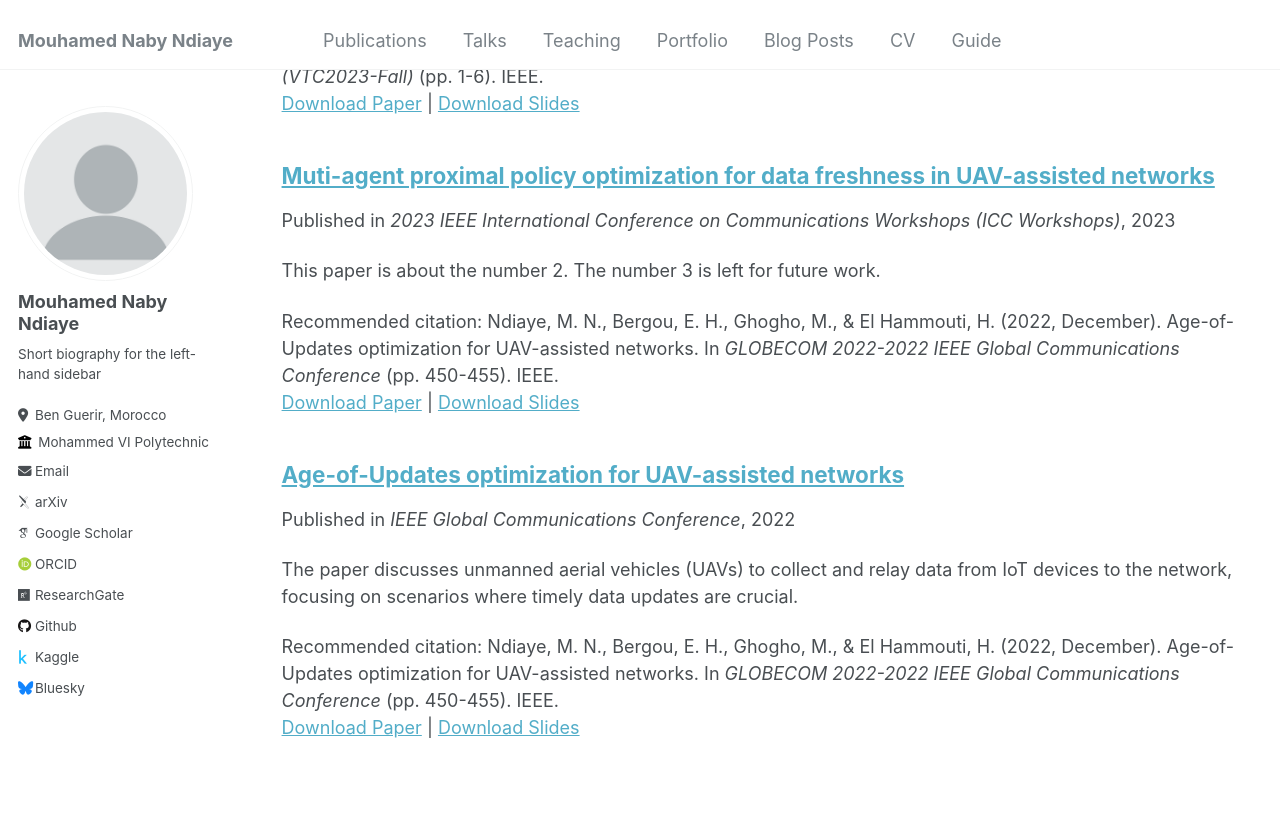
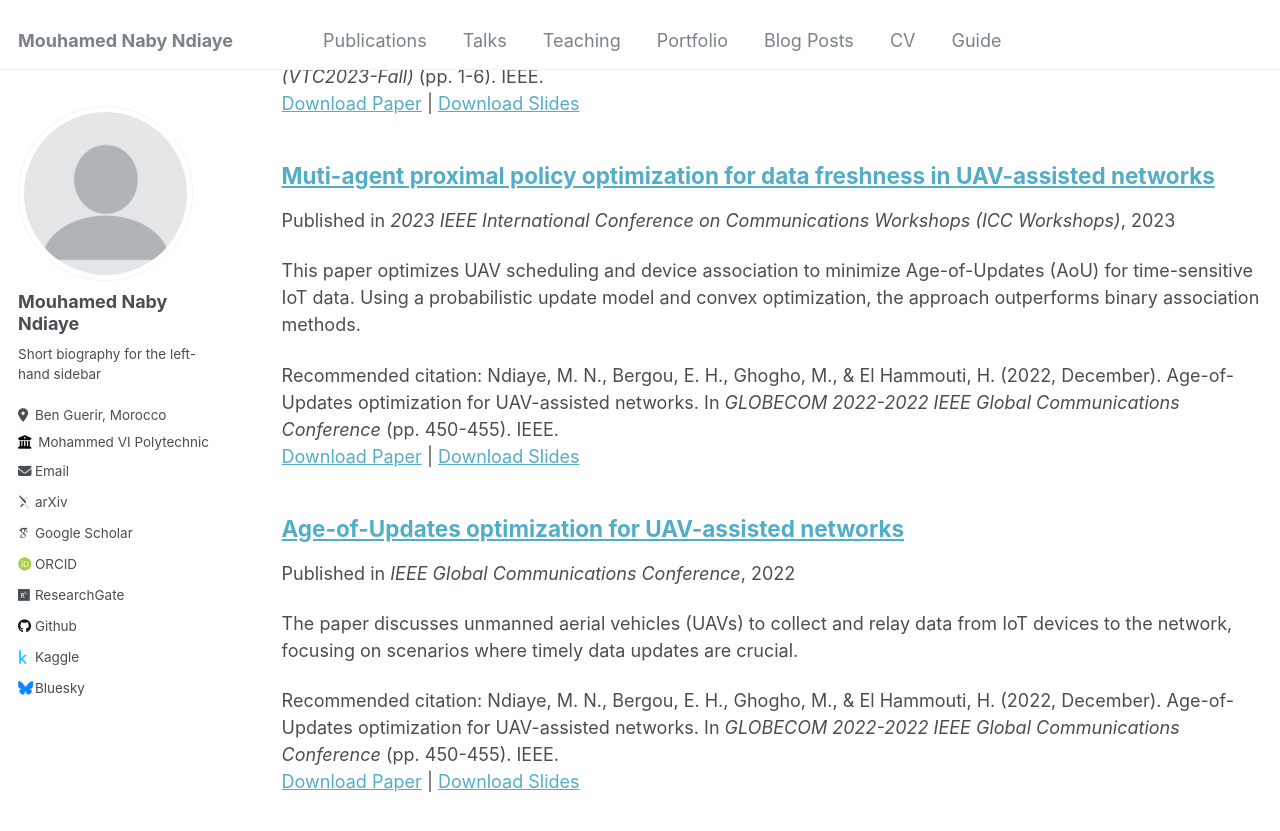
Before and after one commit to Nabzozifo/Nabzozifo.github.io, a Jekyll site: the page built from _pages/publications.md, in a window 1280 px wide and 900 px high, scrolled down 791 px. Shown: the top 831 px of the window. Built offline with Jekyll 4.4.1, drawn with Linux system fonts in a browser that asks for light colours; some web fonts are replaced.

Commit message:
Update 2010-10-01-paper-title-number-2.md

```diff
--- a/_publications/2010-10-01-paper-title-number-2.md
+++ b/_publications/2010-10-01-paper-title-number-2.md
@@ -2,7 +2,7 @@
 title: "Muti-agent proximal policy optimization for data freshness in UAV-assisted networks"
 collection: publications
 permalink: /publication/2010-10-01-paper-title-number-2
-excerpt: 'This paper is about the number 2. The number 3 is left for future work.'
+excerpt: 'This paper optimizes UAV scheduling and device association to minimize Age-of-Updates (AoU) for time-sensitive IoT data. Using a probabilistic update model and convex optimization, the approach outperforms binary association methods.'
 date: 2023-5-28
 venue: '2023 IEEE International Conference on Communications Workshops (ICC Workshops)'
 slidesurl: ''
```
